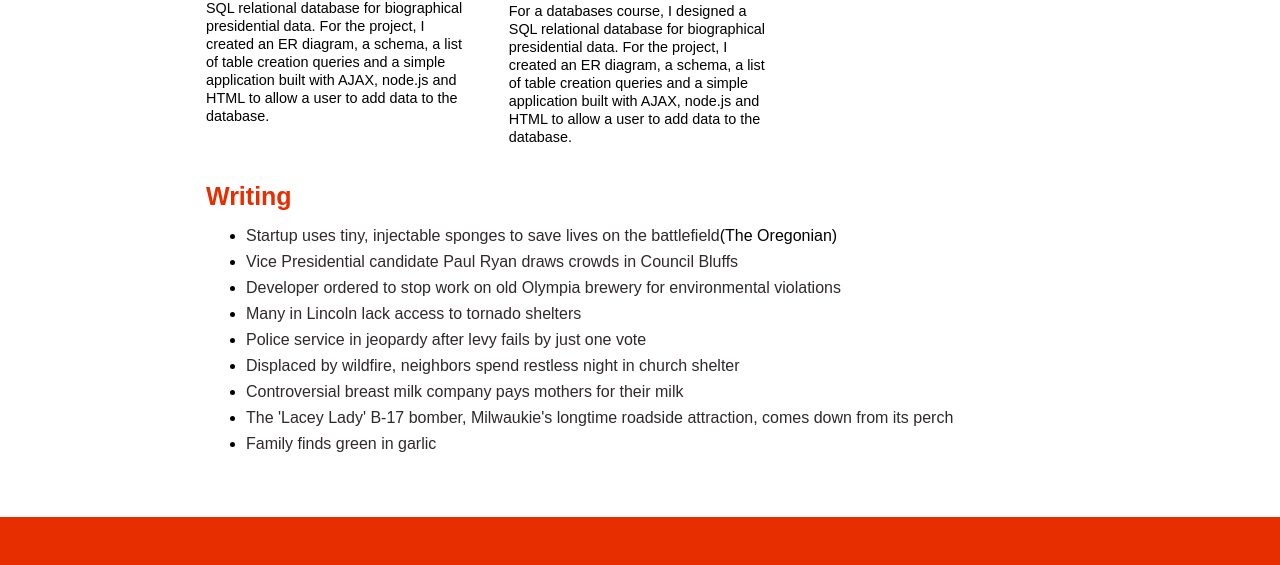
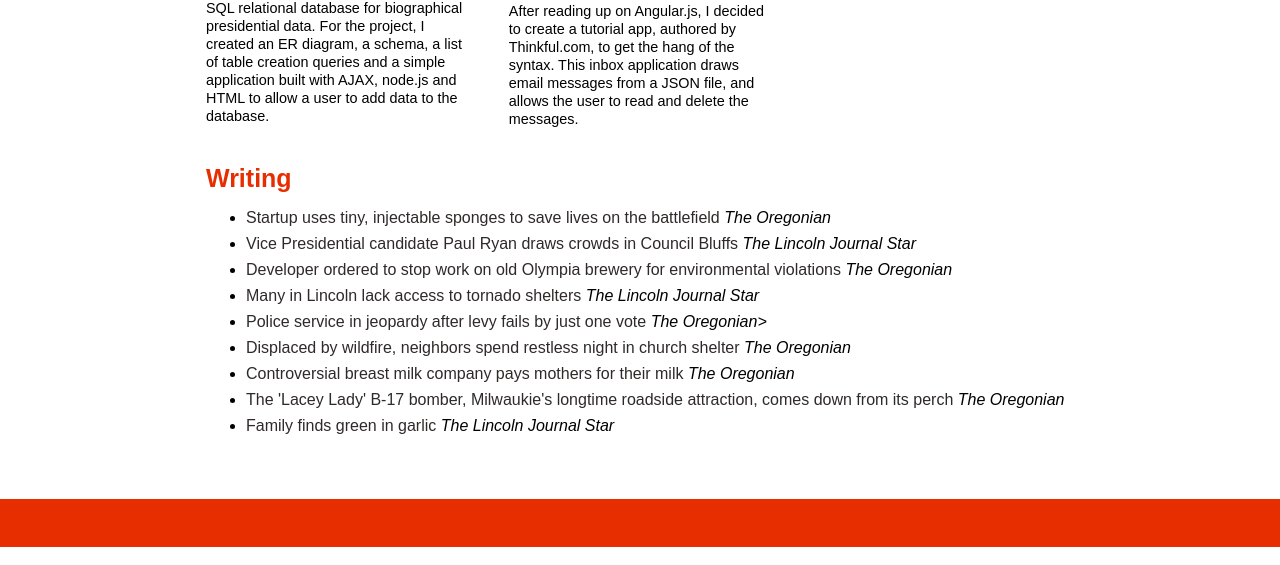
Before and after one commit to mbamesb2/mbamesb2.github.io, a website: page index.html in a window 1280 px wide. Shown: the part 1342-1907 px from the top of the page. Drawn offline with Linux system fonts and the light colour scheme.

Commit message:
update portfolio two

```diff
--- a/index.html
+++ b/index.html
@@ -84,11 +84,11 @@
 						<p class="explain">For a databases course, I designed a SQL relational database for biographical presidential data. For the project, I created an ER diagram, a schema, a list of table creation queries and a simple application built with AJAX, node.js and HTML to allow a user to add data to the database.</p>
 					</div>
 					<div class="item">
-						<a href="http://github.com/mbamesb2/angularTest">
-						<h3 class="title">Usability: Point of Sale App</h3>
+						<a href="https://mbamesb2.github.io/angularTest/#/inbox">
+						<h3 class="title">Angular.js Inbox</h3>
 						<img src="/static/img/inbox.jpg">
 						</a>
-						<p class="explain">For a databases course, I designed a SQL relational database for biographical presidential data. For the project, I created an ER diagram, a schema, a list of table creation queries and a simple application built with AJAX, node.js and HTML to allow a user to add data to the database.</p>
+						<p class="explain">After reading up on Angular.js, I decided to create a tutorial app, authored by Thinkful.com, to get the hang of the syntax. This inbox application draws email messages from a JSON file, and allows the user to read and delete the messages. </p>
 					</div>
 
 				</div>
@@ -100,15 +100,15 @@
 		<section class="writing">
 				<h2>Writing</h2>
 					<ul>
-						<li><a href="http://www.oregonlive.com/wilsonville/index.ssf/2015/02/revmedx.html">Startup uses tiny, injectable sponges to save lives on the battlefield</a>(The Oregonian)</li>
-						<li><a href="http://journalstar.com/elections/ryan-draws-crowds-in-council-bluffs-sioux-city/article_07581ca6-eb12-50de-a079-22e082d672d5.html">Vice Presidential candidate Paul Ryan draws crowds in Council Bluffs</a></li>
-						<li><a href="http://www.oregonlive.com/oregon-city/index.ssf/2014/12/blue_heron_developer_told_to_s.html">Developer ordered to stop work on old Olympia brewery for environmental violations</a></li>
-						<li><a href="http://journalstar.com/news/local/many-in-lincoln-lack-access-to-tornado-shelters/article_22bd3818-862a-5b71-9568-2260a4fd7eee.html">Many in Lincoln lack access to tornado shelters</a></li>
-						<li><a href="http://www.oregonlive.com/happy-valley/index.ssf/2014/12/happy_valley_officials_disappo.html">Police service in jeopardy after levy fails by just one vote</a></li>
-						<li><a href="http://www.oregonlive.com/clackamascounty/index.ssf/2014/09/36_pit_fire_displaced_neighbor.html">Displaced by wildfire, neighbors spend restless night in church shelter</a></li>
-						<li><a href="http://www.oregonlive.com/lake-oswego/index.ssf/2014/04/new_breast_milk_bank_in_lake_o.html">Controversial breast milk company pays mothers for their milk </a></li>
-						<li><a href="http://www.oregonlive.com/milwaukie/index.ssf/2014/08/milwaukie_bomber.html">The 'Lacey Lady' B-17 bomber, Milwaukie's longtime roadside attraction, comes down from its perch </a></li>
-						<li> <a href="http://journalstar.com/business/agriculture/adams-family-finds-green-in-garlic/article_36a5c545-d30b-593c-98d6-90bc612b5c80.html">Family finds green in garlic</a></li>
+						<li><a href="http://www.oregonlive.com/wilsonville/index.ssf/2015/02/revmedx.html">Startup uses tiny, injectable sponges to save lives on the battlefield</a> <i>The Oregonian</i></li>
+						<li><a href="http://journalstar.com/elections/ryan-draws-crowds-in-council-bluffs-sioux-city/article_07581ca6-eb12-50de-a079-22e082d672d5.html">Vice Presidential candidate Paul Ryan draws crowds in Council Bluffs</a> <i>The Lincoln Journal Star</i></li>
+						<li><a href="http://www.oregonlive.com/oregon-city/index.ssf/2014/12/blue_heron_developer_told_to_s.html">Developer ordered to stop work on old Olympia brewery for environmental violations</a> <i>The Oregonian</i></li>
+						<li><a href="http://journalstar.com/news/local/many-in-lincoln-lack-access-to-tornado-shelters/article_22bd3818-862a-5b71-9568-2260a4fd7eee.html">Many in Lincoln lack access to tornado shelters</a> <i>The Lincoln Journal Star</i></li>
+						<li><a href="http://www.oregonlive.com/happy-valley/index.ssf/2014/12/happy_valley_officials_disappo.html">Police service in jeopardy after levy fails by just one vote</a> <i>The Oregonian></i></li>
+						<li><a href="http://www.oregonlive.com/clackamascounty/index.ssf/2014/09/36_pit_fire_displaced_neighbor.html">Displaced by wildfire, neighbors spend restless night in church shelter</a> <i>The Oregonian</i></li>
+						<li><a href="http://www.oregonlive.com/lake-oswego/index.ssf/2014/04/new_breast_milk_bank_in_lake_o.html">Controversial breast milk company pays mothers for their milk </a> <i>The Oregonian</i></li>
+						<li><a href="http://www.oregonlive.com/milwaukie/index.ssf/2014/08/milwaukie_bomber.html">The 'Lacey Lady' B-17 bomber, Milwaukie's longtime roadside attraction, comes down from its perch </a> <i>The Oregonian</i></li>
+						<li> <a href="http://journalstar.com/business/agriculture/adams-family-finds-green-in-garlic/article_36a5c545-d30b-593c-98d6-90bc612b5c80.html">Family finds green in garlic</a> <i>The Lincoln Journal Star</i></li>
 					</ul>
 				</div>
 			</section>
```
Also changed, not shown: static/img/inbox.png (added).
